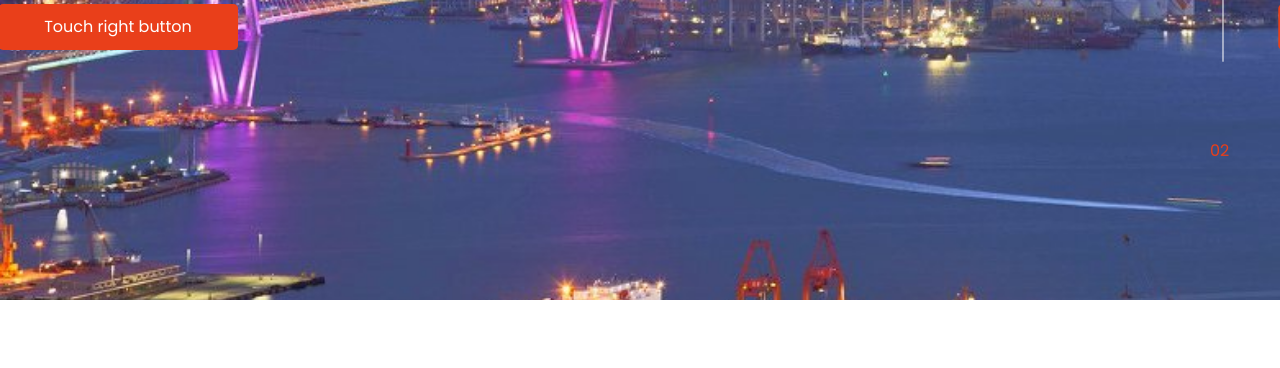
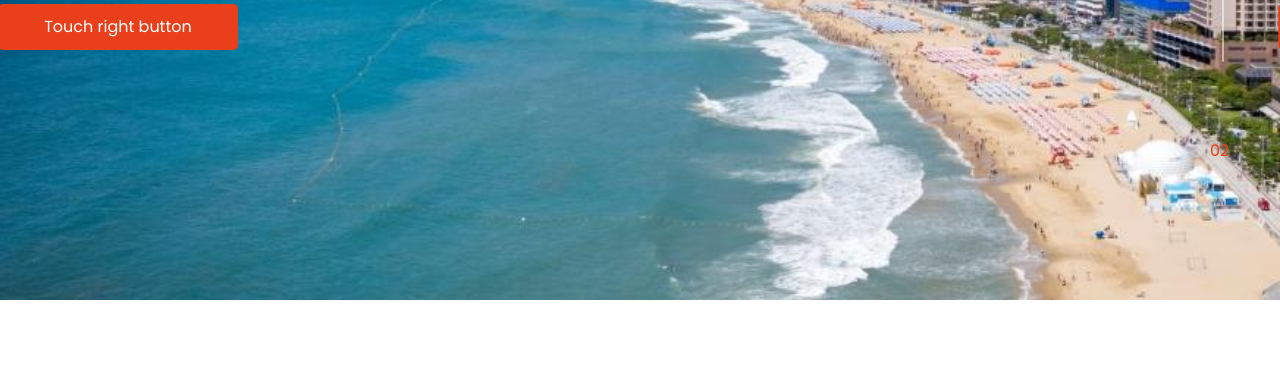
Before and after one commit to huise0ng/2030-Busan-World-Expo, a plain HTML site: page index.html in a window 1280 px wide. Shown: the part 500-868 px from the top of the page. Drawn offline with nearby package versions, Linux system fonts and the light colour scheme.

Commit message:
back color change

```diff
--- a/css/style.css
+++ b/css/style.css
@@ -44,7 +44,7 @@ body {
 /*header section*/
 .hero_area {
   height: 100vh;
-  background-image: url(../다운로드.jpg);
+  background-image: url(../back.jpg);
   background-size: cover;
 }
 
```
Also changed, not shown: back.jpg (added), background.jpg (added).
